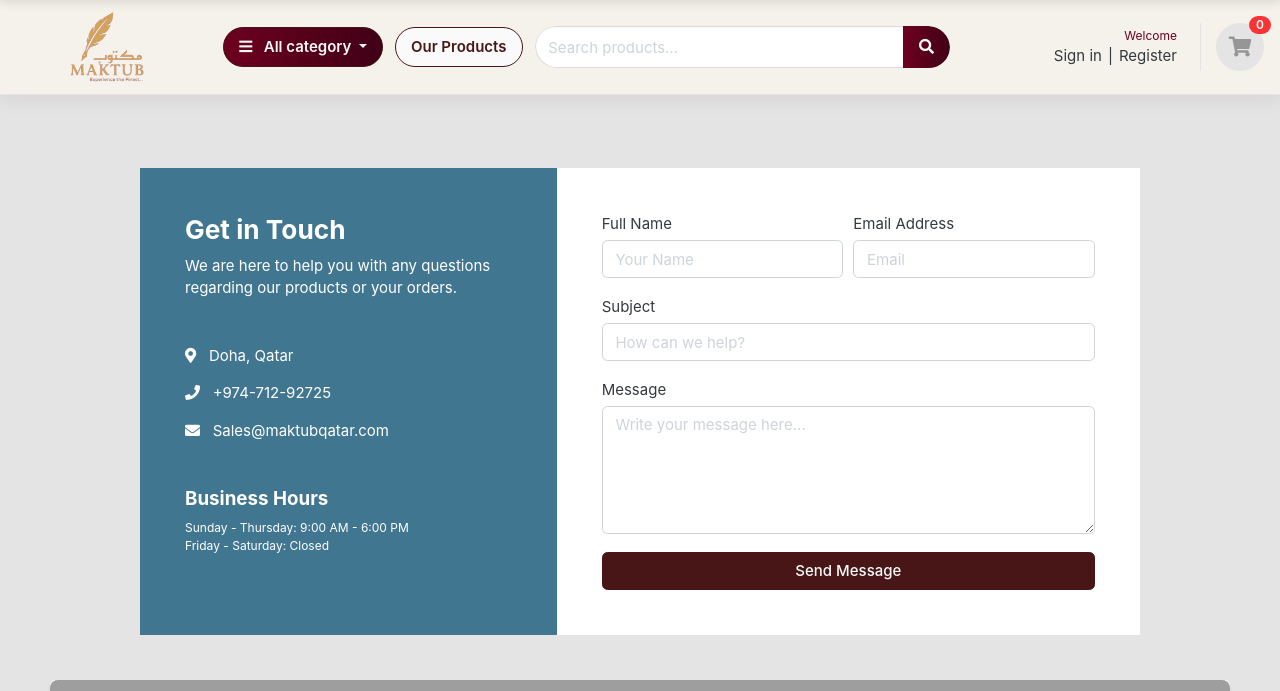
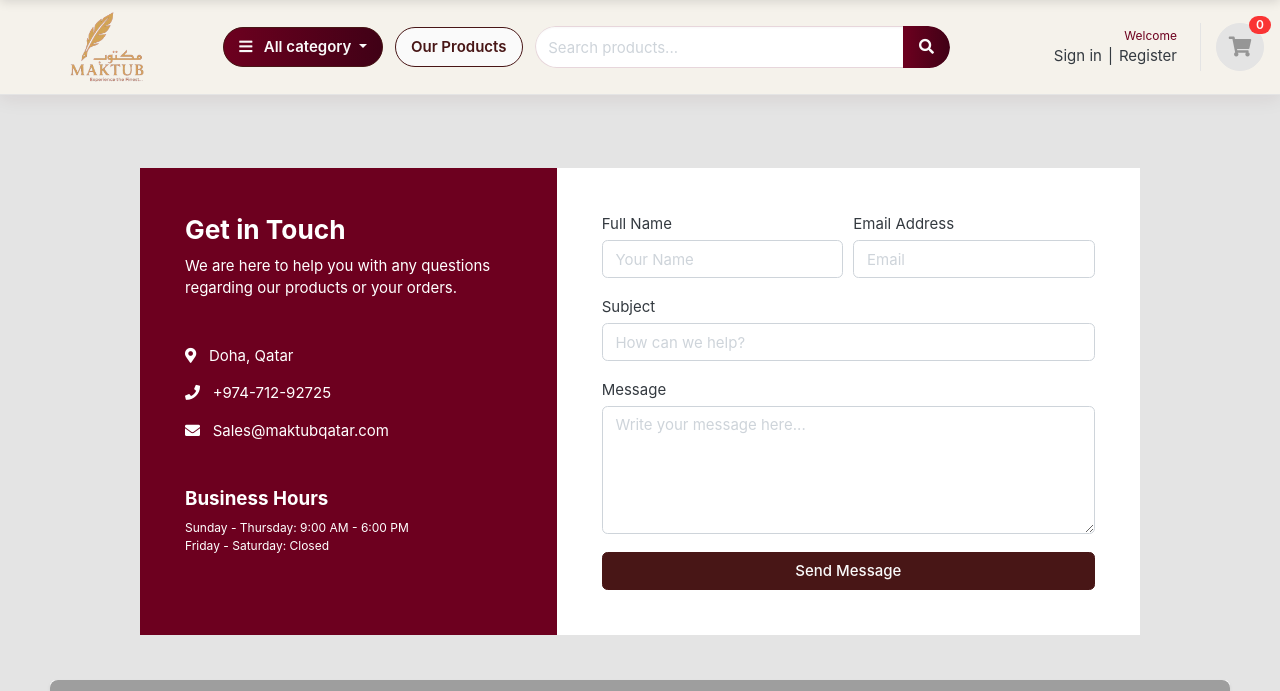
Before and after one commit to fathimathannasirin/Maktubtoys, a Django app: page /accounts/contact-us/ in a window 1280 px wide. Shown: the part 42-733 px from the top of the page. Run offline with Django 3.2, Linux system fonts and the light colour scheme; data that the repository does not hold is empty; parts of the project's set-up code (start-up, migrations or seed data) failed here and were passed over; some libraries are stand-ins or nearby versions; some web fonts are replaced; grey boxes are pictures that could not be loaded.

Commit message:
Match Contact Us page colors to the brand burgundy.
Co-authored-by: Cursor <cursoragent@cursor.com>

```diff
--- a/templates/accounts/contact_us.html
+++ b/templates/accounts/contact_us.html
@@ -9,7 +9,7 @@
     <div class="container">
         <div class="card mx-auto" style="max-width: 1000px; margin-top: 40px; border: none; shadow: 0 4px 6px rgba(0,0,0,0.1);">
             <div class="row no-gutters">
-                <div class="col-md-5 bg-primary text-white p-5" style="background-color: #417690 !important;">
+                <div class="col-md-5 bg-primary text-white p-5" style="background-color: #6D001F !important;">
                     <h3>Get in Touch</h3>
                     <p>We are here to help you with any questions regarding our products or your orders.</p>
 
@@ -48,7 +48,7 @@
                             <label>Message</label>
                             <textarea name="message" class="form-control" rows="5" placeholder="Write your message here..." required></textarea>
                         </div>
-                        <button type="submit" class="btn btn-primary btn-block" style="background-color: #417690;">Send Message</button>
+                        <button type="submit" class="btn btn-primary btn-block" style="background-color: #6D001F;">Send Message</button>
                     </form>
                 </div>
             </div>
```
